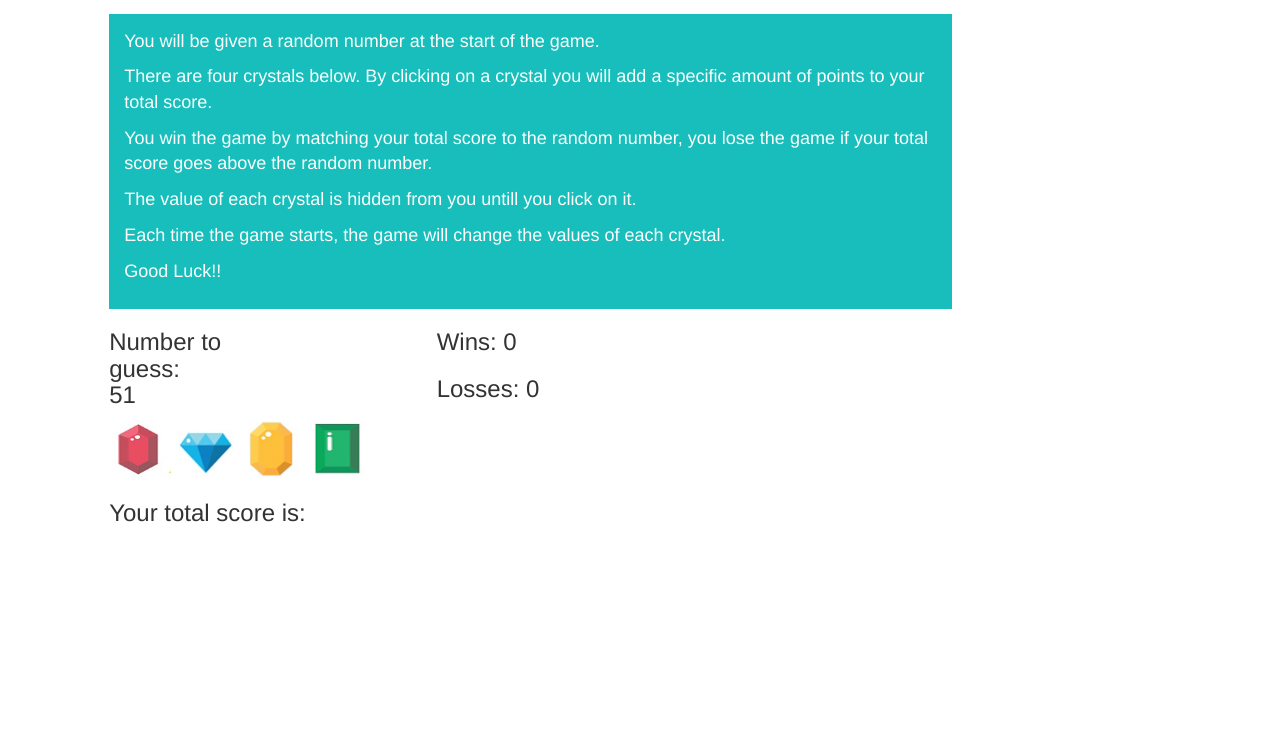
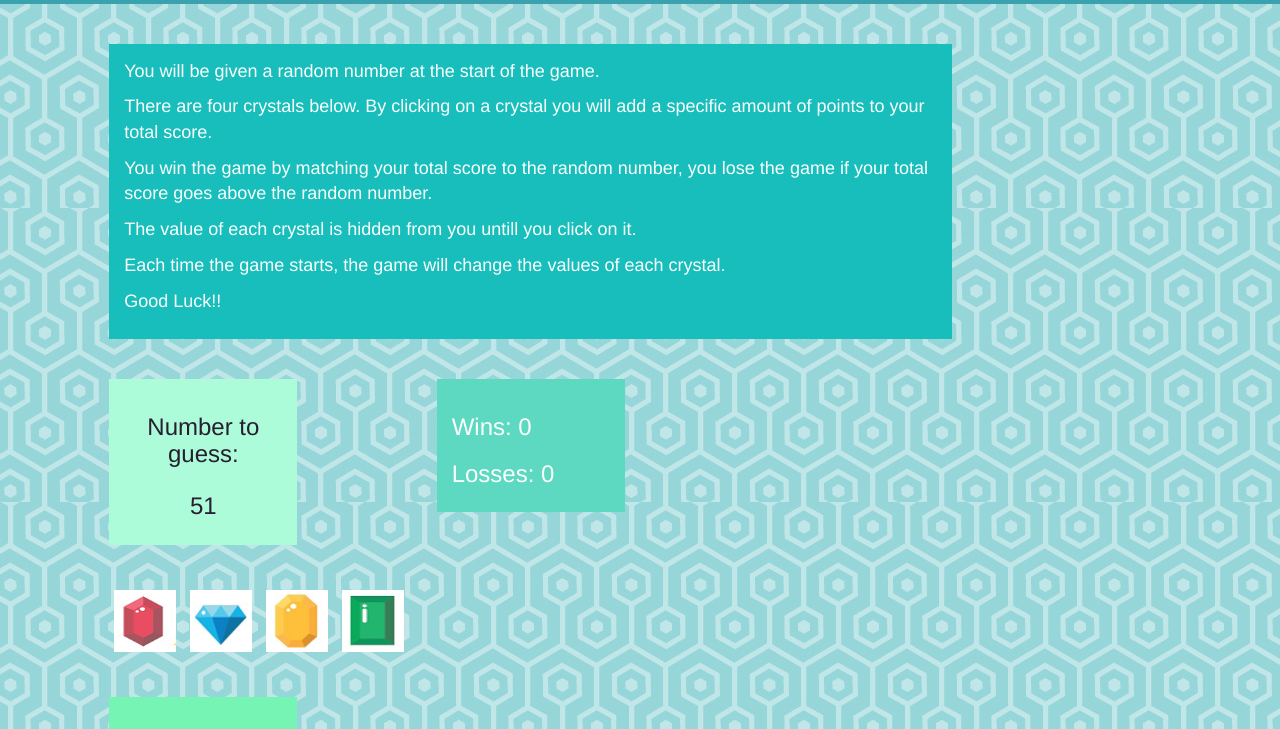
Before and after one commit to jspildener/week-4-game, a plain HTML site: page index.html in a window 1280 px wide. Shown: the part 86-815 px from the top of the page. Drawn offline with nearby package versions, Linux system fonts and the light colour scheme.

Commit message:
css files added

```diff
--- a/assets/css/style.css
+++ b/assets/css/style.css
@@ -1,6 +1,6 @@
-body{
+body {
     font-family: Arial, Helvetica, sans-serif;
-
+    background-image: url("../images/background.png")
 }
 
 header {
@@ -8,16 +8,47 @@ header {
     margin-bottom: 40px;
     border: 10px;
     color: #202c39;
+    background: #39a2ae;
+    padding: 10px;
+}
 
-
-}
-.rules{
+.rules {
     background: #17BEBB;
     padding: 15px;
     color: #FBFFFE;
     font-size: 18px;
 }
+
+#randomNumber {
+    margin-top: 40px;
+    margin-bottom: 40px;
+    background: #ACFCD9;
+    padding: 15px;
+    font-size: 18px;
+    color: #271F30;
+    text-align: center;
+}
+
+#scoreBoard {
+    margin-top: 40px;
+    margin-bottom: 40px;
+    background: #5DD9C1;
+    padding: 15px;
+    color: #FBFFFE;
+    font-size: 18px;
+}
+
 .button {
     height: 62px;
     width: 62px;
+    margin: 5px;
 }
+
+.total {
+    margin-top: 40px;
+    margin-bottom: 40px;
+    background: #75F4B3;
+    padding: 15px;
+    color: #271F30;
+    text-align: center;
+}
--- a/index.html
+++ b/index.html
@@ -29,7 +29,7 @@
         <div class="col-md-2 col-md-offset-1">
             <div id="randomNumber">
                 <p>
-                    <h3>Number to guess: <br><span id="numberToGuess"></span></h3>
+                    <h3>Number to guess: <br><br><span id="numberToGuess"></span></h3>
                 </p>
             </div>
         </div>
@@ -56,9 +56,9 @@
         </div>
     </div>
     <div class="row">
-        <div class="col-md-4 col-md-offset-1">
+        <div class="col-md-2 col-md-offset-1">
             <div class="total">
-                <h3>Your total score is: <br><span id="totalScore"></span></h3>
+                <h3>Your total score is: <br><br><span id="totalScore"></span></h3>
             </div>
         </div>
     </div>
```
Also changed, not shown: assets/images/background.png (added). Lines whose indentation alone changed are shown as unchanged.
